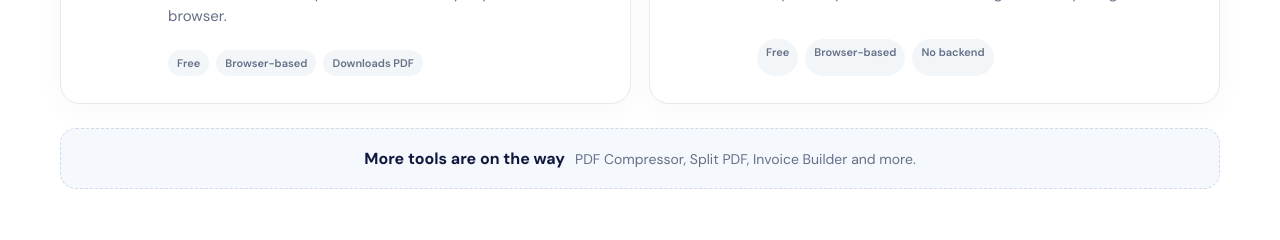
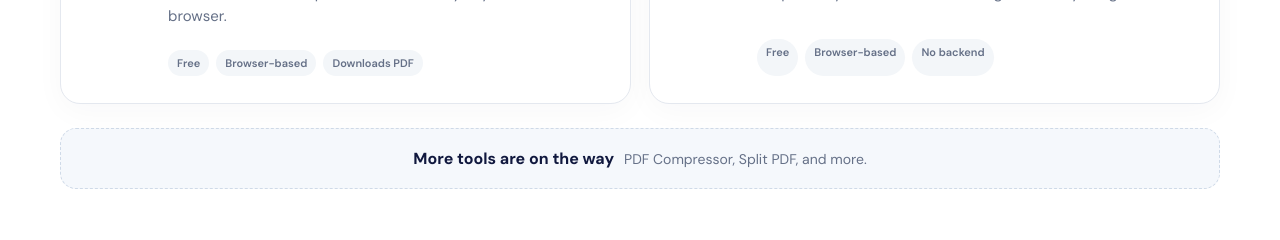
Before and after one commit to surrendasoft/surrendasoft-tools, a React (Vite) app: page / in a window 1280 px wide. Shown: the part 8381-8621 px from the top of the page. Built offline with nearby package versions, Linux system fonts and the light colour scheme.

Commit message:
Update "more tools on the way" teaser to drop shipped Invoice Builder
The Simple Invoice PDF Generator is live now, so remove it from the
still-coming-soon list in the tool directory footer.

Co-authored-by: Cursor <cursoragent@cursor.com>

```diff
--- a/src/App.jsx
+++ b/src/App.jsx
@@ -101,7 +101,7 @@ function Home({ onOpen }) {
       <div className="directory-controls"><label className="directory-search"><Icon name="search"/><input type="search" value={query} onChange={event => setQuery(event.target.value)} placeholder="Search tools, e.g. PDF, invoice, emoji, AI…" aria-label="Search tools"/>{query && <button onClick={() => setQuery('')} aria-label="Clear search"><Icon name="close" size={16}/></button>}</label><div className="filter-chips" role="group" aria-label="Filter tools by category">{directoryFilters.map(item => <button key={item} className={filter === item ? 'active' : ''} aria-pressed={filter === item} onClick={() => setFilter(item)}><span className="chip-ico"><ToolGlyph name={categoryIcons[item]} size={14}/></span>{item}</button>)}</div></div>
       <div className="section-heading directory-heading"><div><span className="kicker">TOOL DIRECTORY</span><h2>{filter === 'All' ? 'What do you need to do?' : filter}</h2></div><p>{visibleTools.length} {visibleTools.length === 1 ? 'tool' : 'tools'} · simple jobs that shouldn’t take all day.</p></div>
       {visibleTools.length ? <div className="tool-grid">{visibleTools.map(tool => <ToolCard key={tool.id} tool={tool} onOpen={onOpen}/>)}</div> : <div className="no-results"><div className="no-results-orb"/><span className="no-results-icon"><ToolGlyph name="lightbulb" size={42}/></span><h3>{query.trim() ? `No results for "${query.trim()}"` : `Nothing in ${filter} yet`}</h3><p>{query.trim() ? "We don't have that one yet — but you can suggest it." : 'Try a different category, or tell us what we should build.'}</p><div className="no-results-actions"><button onClick={() => { setQuery(''); setFilter('All'); }}>Show all tools</button><button className="button primary" onClick={() => onOpen('suggest')}>Suggest a tool <Icon name="arrow" size={16}/></button></div></div>}
-      <div className="more-tools"><span>More tools are on the way</span><p>PDF Compressor, Split PDF, Invoice Builder and more.</p></div>
+      <div className="more-tools"><span>More tools are on the way</span><p>PDF Compressor, Split PDF, and more.</p></div>
     </section>
 
     <section className="principles" id="how-it-works">
```
